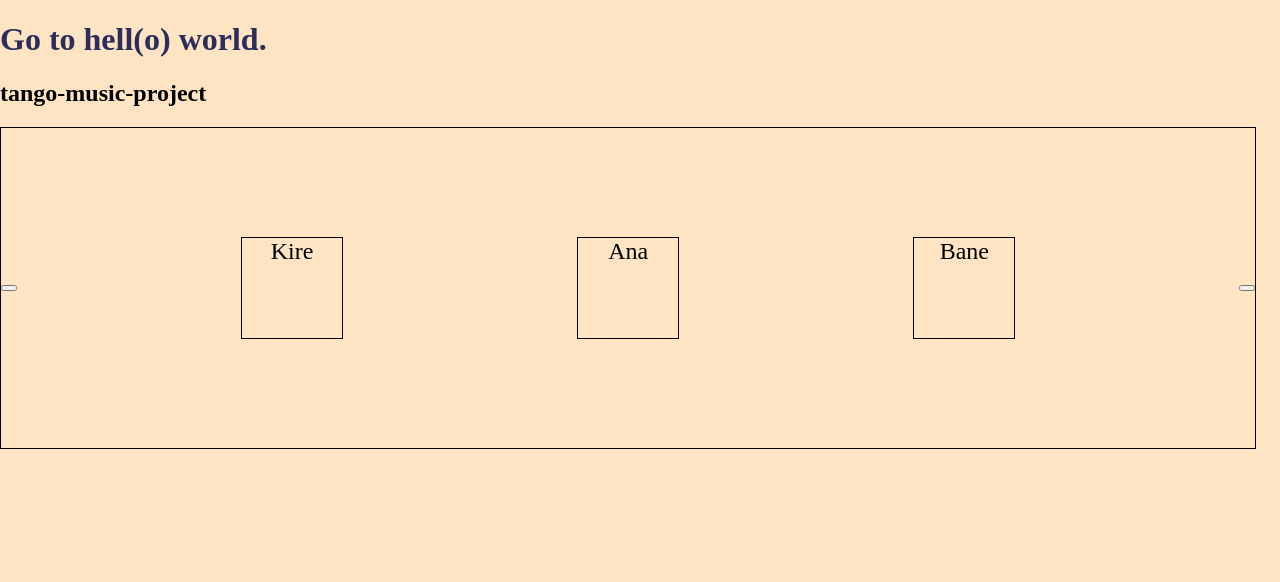
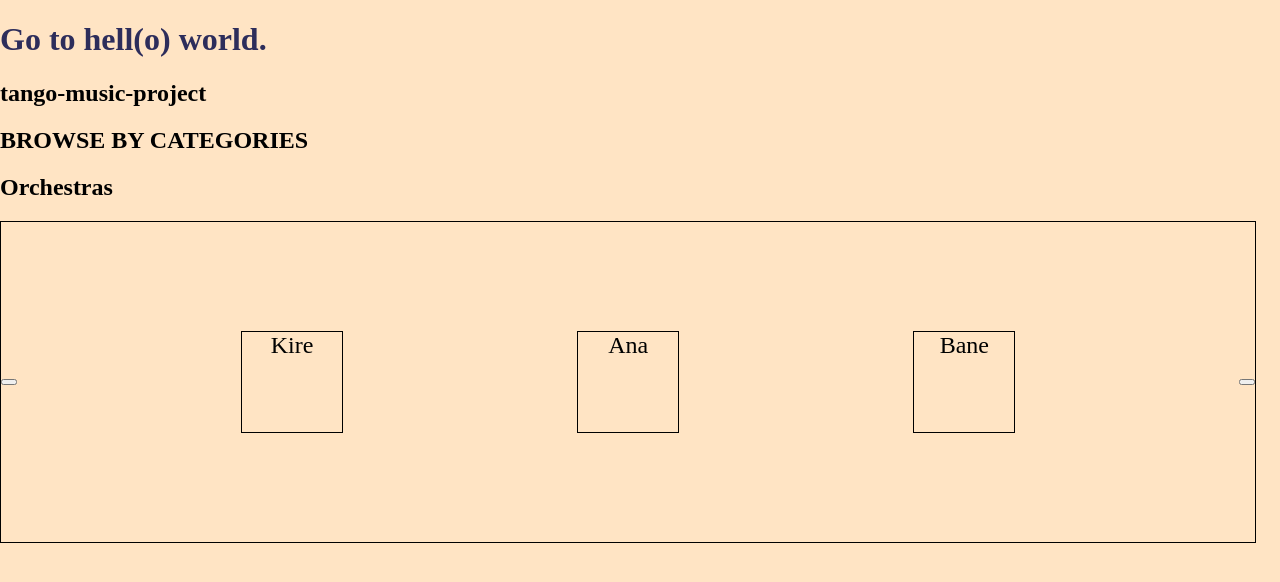
Before and after one commit to kolaroski/tango-music, a React app: page / in a window 1280 px wide. Shown: the top 582 px of the page. Built offline with nearby package versions, Linux system fonts and the light colour scheme.

Commit message:
Change: added main container(which gonna have main content)

```diff
--- a/src/App.tsx
+++ b/src/App.tsx
@@ -8,9 +8,11 @@ function App() {
         <h1 className="testColor">Go to hell(o) world.</h1>
         <h2>tango-music-project</h2>
       </div>
-      <div className="displayStyle">
+        <main id="browser">
+        <h2 className="rubric">BROWSE BY CATEGORIES</h2>
+        <h2 className="Orchestras">Orchestras</h2>
         <CardList titles={["Kire", "Ana", "Bane", "Kire", "Ana", "Bane", "Kire", "Ana", "Bane", "Kire", "Ana", "Bane"]} />
-      </div>
+        </main>
     </div>
   );
 }
```
